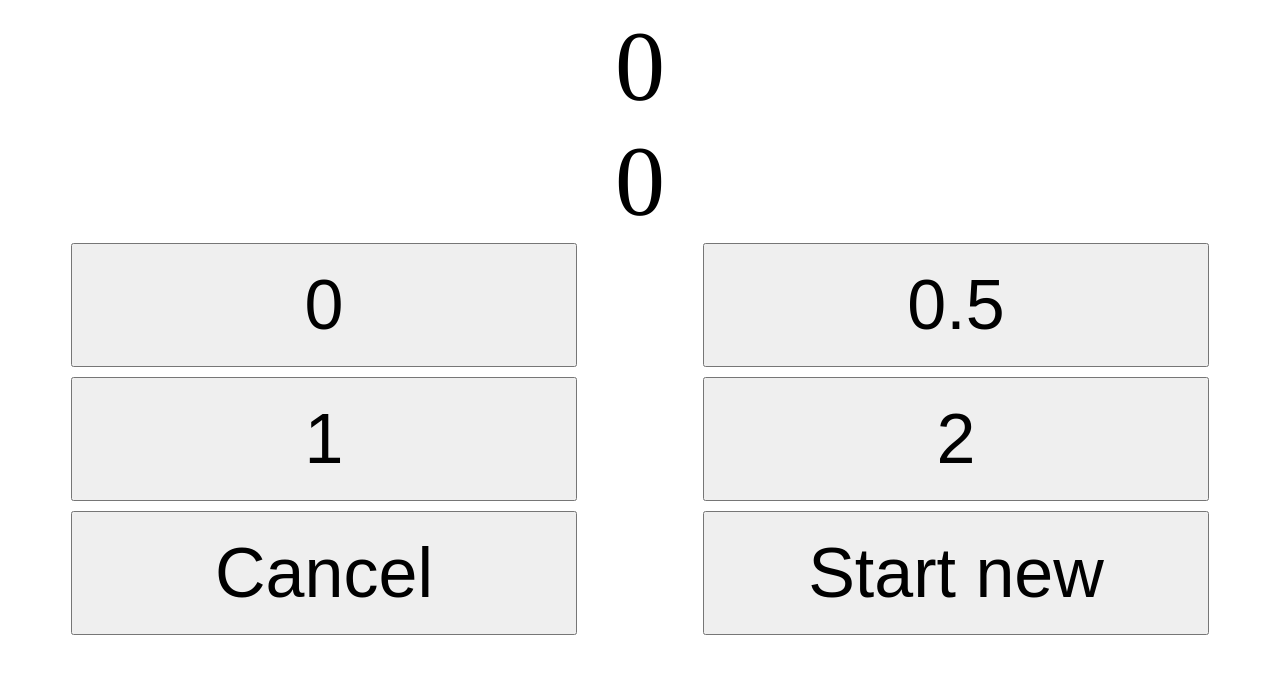
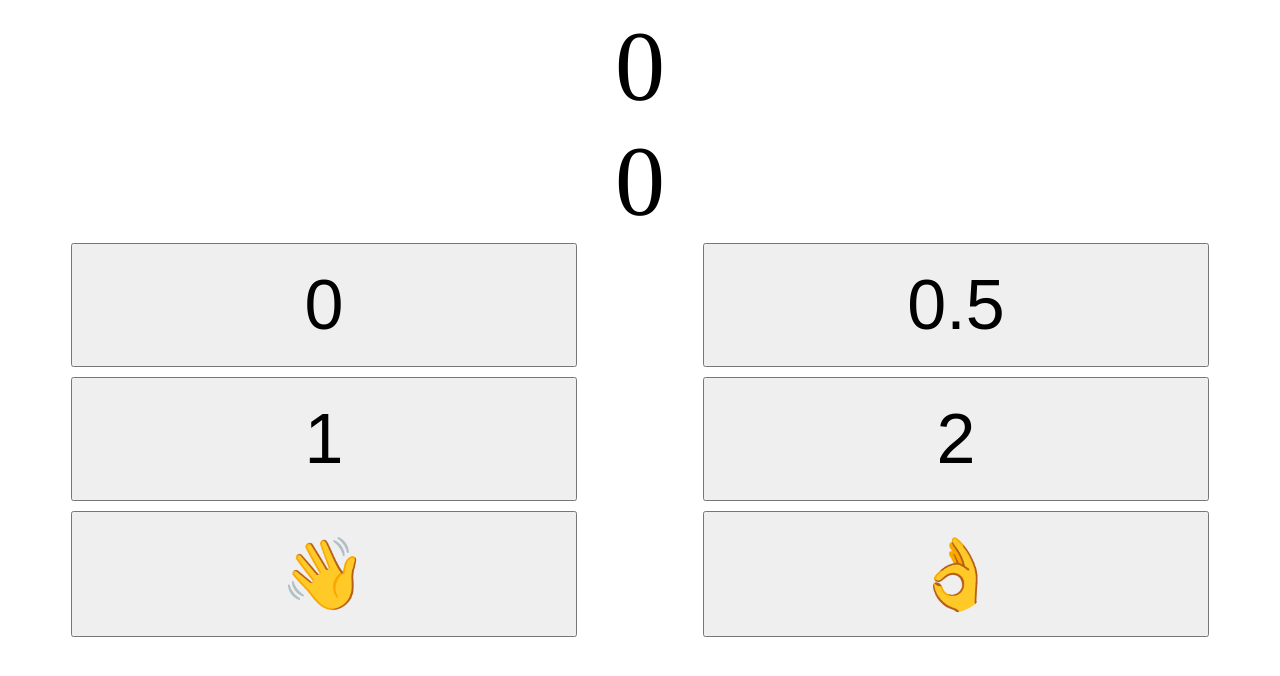
Before and after one commit to udebella/Training-Stats, a Vue app: page / in a window 1280 px wide. Shown: the top 676 px of the page. Built offline with nearby package versions, Linux system fonts and the light colour scheme.

Commit message:
Use emoji instead of text

```diff
--- a/src/components/TrySeries.vue
+++ b/src/components/TrySeries.vue
@@ -14,12 +14,12 @@
 		<button data-test="cancel-last"
 				class="button"
 				@click="cancelLast">
-			Cancel
+			👋
 		</button>
 		<button data-test="start-new"
 				class="button"
 				@click="startNew">
-			Start new
+			👌
 		</button>
 	</div>
 </template>
```
Also changed, not shown: 1 other file (tests, documents, lock files or other folders).
